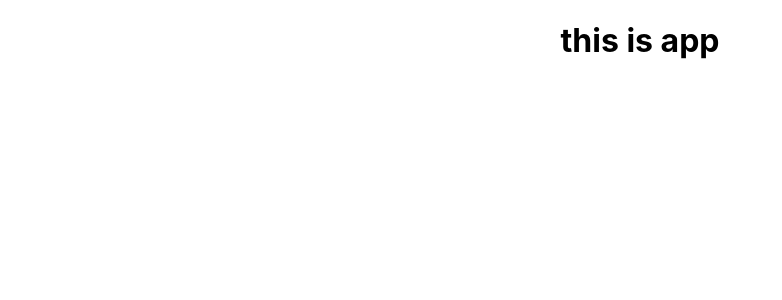
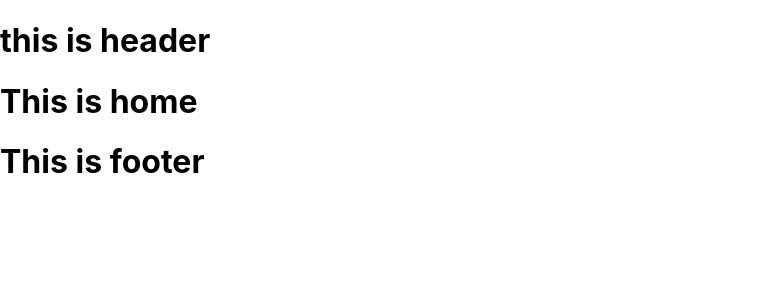
Before and after one commit to sazzadhossain1/my-petty, a React (Create React App) app: page / in a window 1280 px wide. Shown: the top 300 px of the page, without its empty margins (0-782 px from the left). Built offline with nearby package versions, Linux system fonts and the light colour scheme.

Commit message:
create some components and install react router dom

```diff
--- a/package.json
+++ b/package.json
@@ -8,6 +8,7 @@
     "@testing-library/user-event": "^13.5.0",
     "react": "^18.2.0",
     "react-dom": "^18.2.0",
+    "react-router-dom": "^6.11.2",
     "react-scripts": "5.0.1",
     "web-vitals": "^2.1.4"
   },
--- a/src/App.js
+++ b/src/App.js
@@ -1,10 +1,24 @@
-import logo from "./logo.svg";
+import { RouterProvider, createBrowserRouter } from "react-router-dom";
 import "./App.css";
+import Main from "./LayOut/Main";
+import Home from "./conponents/Home/Home";
 
 function App() {
+  const router = createBrowserRouter([
+    {
+      path: "/",
+      element: <Main></Main>,
+      children: [
+        {
+          path: "/",
+          element: <Home></Home>,
+        },
+      ],
+    },
+  ]);
   return (
-    <div className="App">
-      <h1>this is app</h1>
+    <div className="">
+      <RouterProvider router={router}></RouterProvider>
     </div>
   );
 }
--- /dev/null
+++ b/src/LayOut/Main.js
@@ -0,0 +1,16 @@
+import React from "react";
+import Header from "../conponents/Headers/Header";
+import { Outlet } from "react-router-dom";
+import Footer from "../conponents/Footer/Footer";
+
+const Main = () => {
+  return (
+    <div>
+      <Header></Header>
+      <Outlet></Outlet>
+      <Footer></Footer>
+    </div>
+  );
+};
+
+export default Main;
--- /dev/null
+++ b/src/conponents/Footer/Footer.js
@@ -0,0 +1,12 @@
+import React from "react";
+import "./Footer.css";
+
+const Footer = () => {
+  return (
+    <div>
+      <h1>This is footer</h1>
+    </div>
+  );
+};
+
+export default Footer;
--- /dev/null
+++ b/src/conponents/Headers/Header.js
@@ -0,0 +1,12 @@
+import React from "react";
+import "./Header.css";
+
+const Header = () => {
+  return (
+    <div>
+      <h1>this is header</h1>
+    </div>
+  );
+};
+
+export default Header;
--- /dev/null
+++ b/src/conponents/Home/Home.js
@@ -0,0 +1,12 @@
+import React from "react";
+import "./Home.css";
+
+const Home = () => {
+  return (
+    <div>
+      <h1>This is home</h1>
+    </div>
+  );
+};
+
+export default Home;
```
Also changed, not shown: src/conponents/Footer/Footer.css (added), src/conponents/Headers/Header.css (added), src/conponents/Home/Home.css (added), 1 other file (tests, documents, lock files or other folders).
